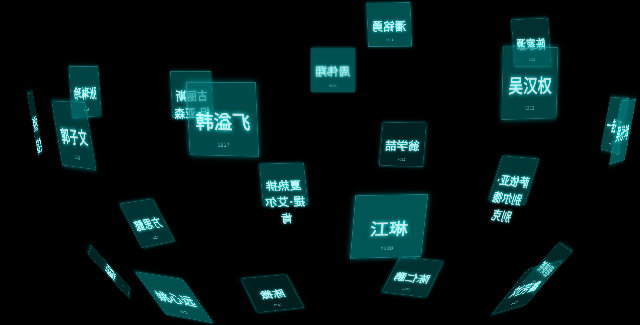
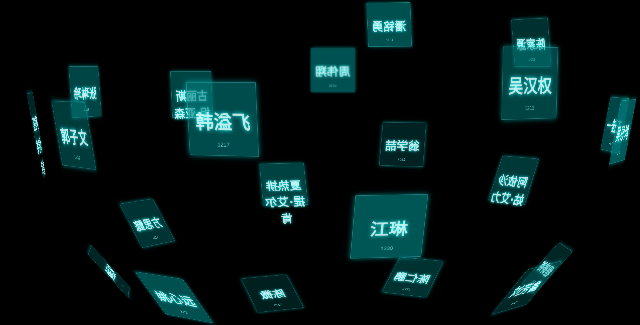
Before and after one commit to nanimonaic/random, a plain HTML site: page index.html in a window 1280 px wide. Shown: the part 330-655 px from the top of the page, 307-947 px from the left. Drawn offline with Linux system fonts and the light colour scheme.

Commit message:
Update index.html

```diff
--- a/index.html
+++ b/index.html
@@ -165,8 +165,8 @@ var table = [
 ["吴孙鸿", "", "1235", 17, 4],
 ["程铸铭", "", "1236", 18, 4],
 ["夏热排提·艾尔肯", "", "1237", 1, 5],
-["萨依亚·别尔德别克", "", "1238", 2, 5],
-["古丽斯坦·亚森", "", "1239", 2, 5],
+["阿依沙姑·艾力", "", "1238", 2, 5],
+["萨依亚·别尔德别克", "", "1239", 2, 5],
 ["古丽斯坦·亚森",   "", "1240", 3, 5],
 ["阿依达娜·别里别克", "", "1241", 4, 5],
 ];
```
